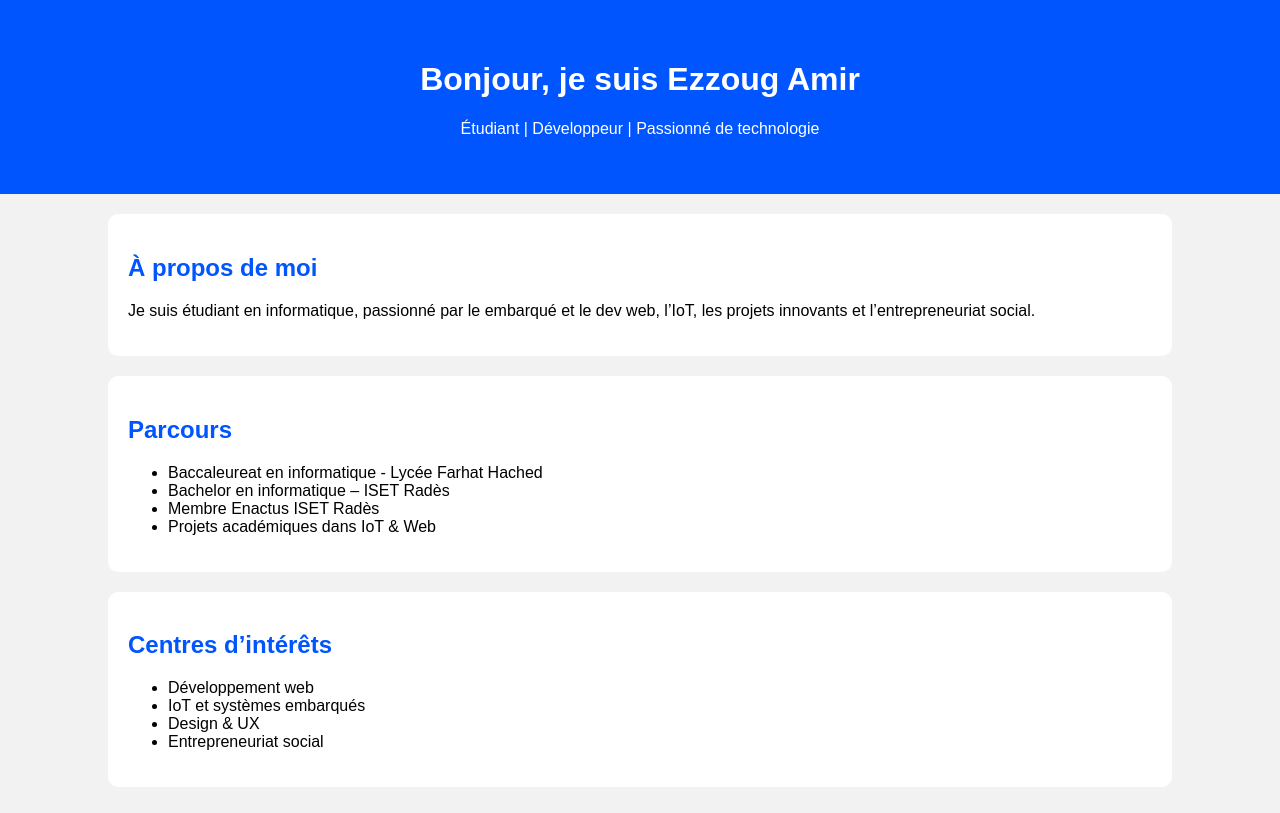
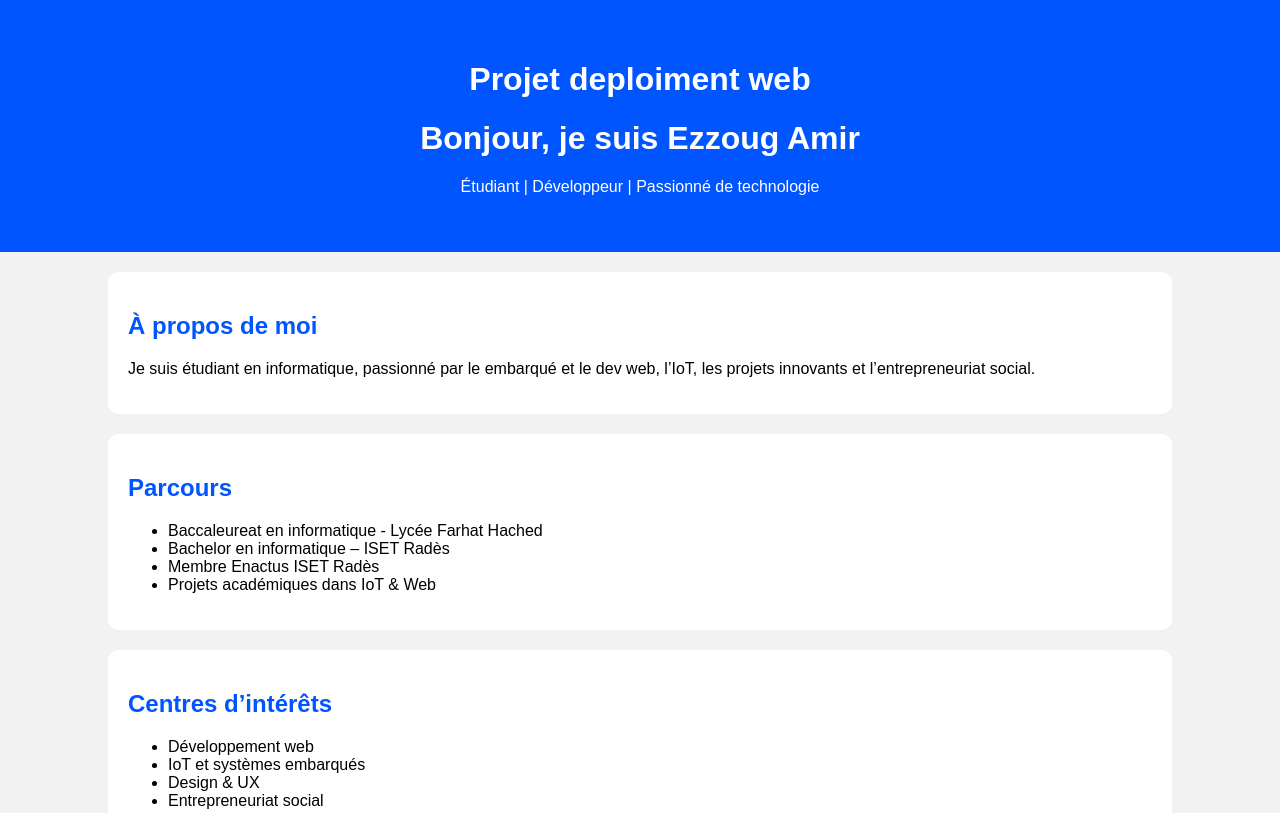
Before and after one commit to ezzougamir/site-web, a plain HTML site: page index.html in a window 1280 px wide. Shown: the top 813 px of the page. Drawn offline with Linux system fonts and the light colour scheme.

Commit message:
Add files via upload

```diff
--- a/index.html
+++ b/index.html
@@ -9,6 +9,7 @@
 <body>
 
     <header>
+        <h1>Projet deploiment web</h1>
         <h1>Bonjour, je suis Ezzoug Amir</h1>
         <p>Étudiant | Développeur | Passionné de technologie</p>
     </header>
```
